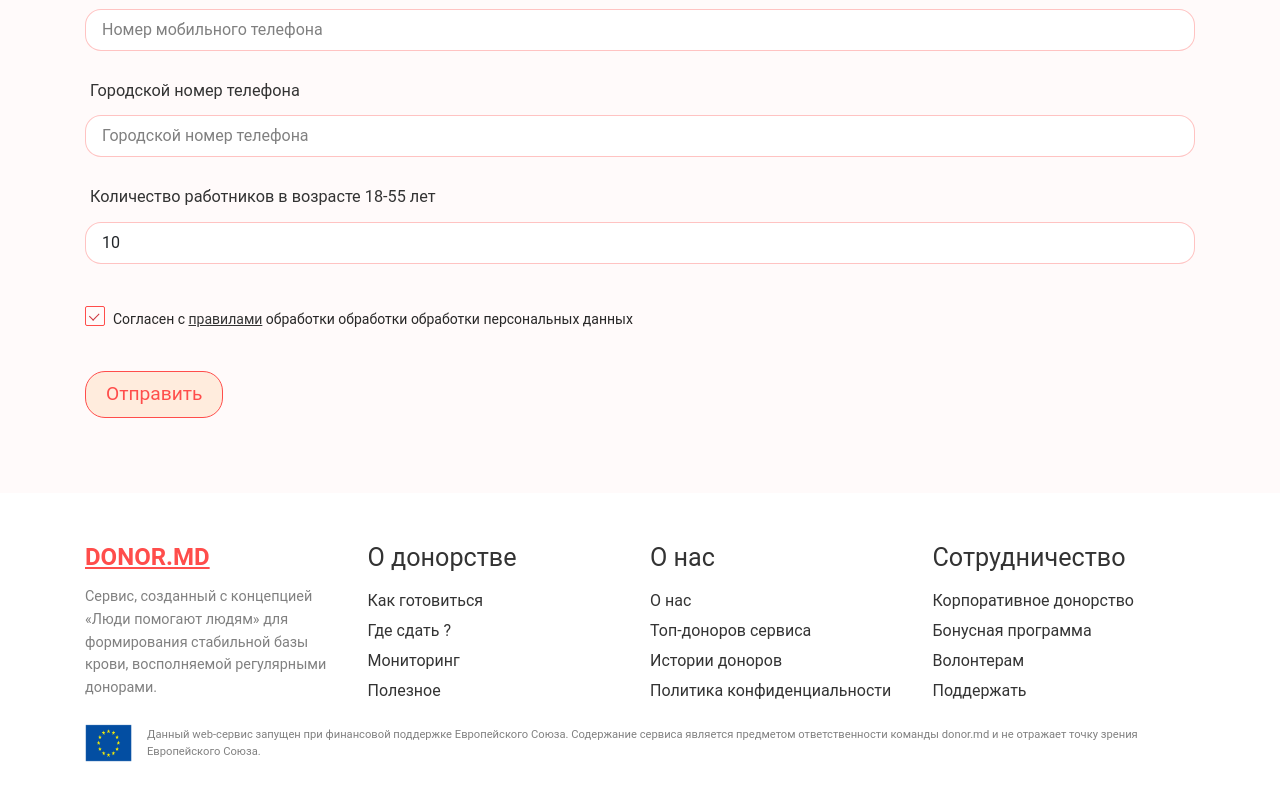
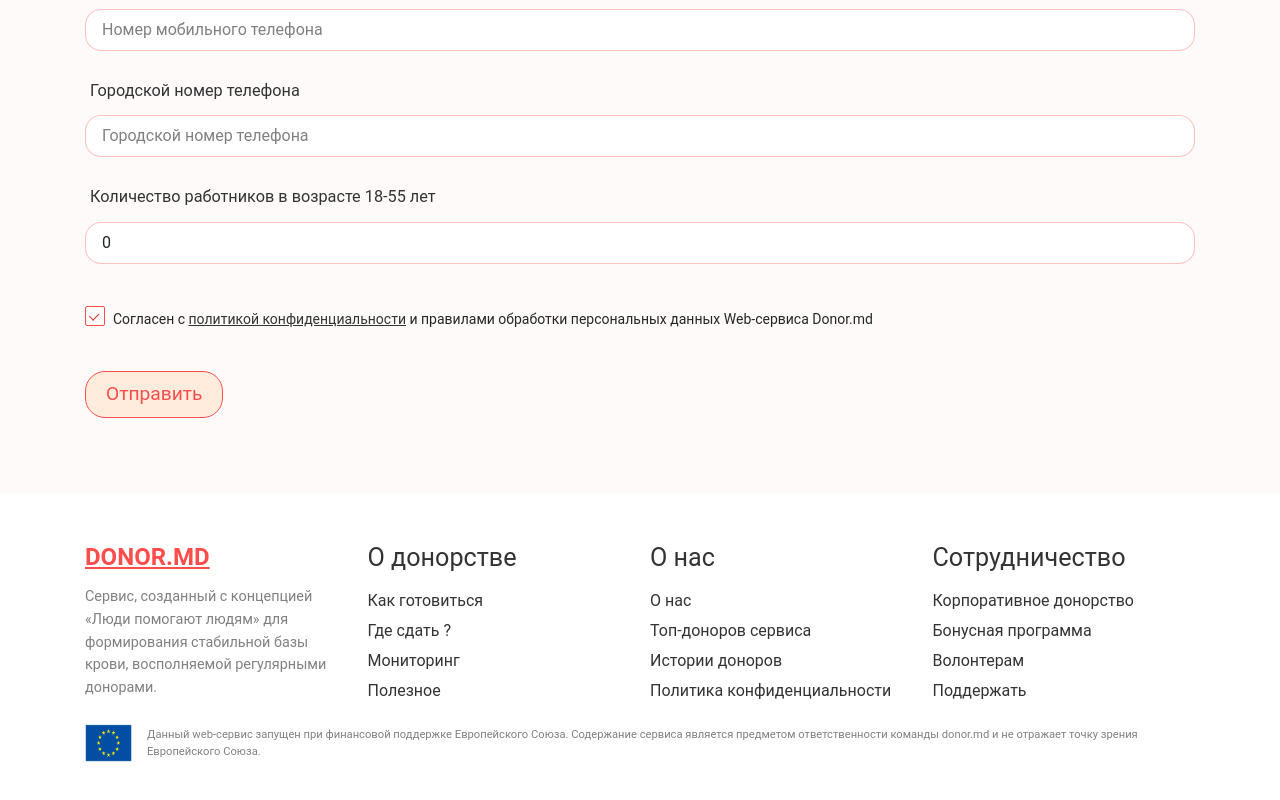
Before and after one commit to Donormd/donor.md-frontend, a Next.js app: page /articles/corporate-donation in a window 1280 px wide. Shown: the part 1093-1893 px from the top of the page. Built offline with nearby package versions, Linux system fonts and the light colour scheme.

Commit message:
Update corporate-donation.tsx

```diff
--- a/pages/articles/corporate-donation.tsx
+++ b/pages/articles/corporate-donation.tsx
@@ -81,16 +81,16 @@ const CorporateDonationPage: React.FC = (): JSX.Element => {
               innerRef={register}
               type='number'
               min={0}
-              defaultValue={10}
+              defaultValue={0}
             />
           </FormItem>
           <FormItem>
             <Checkbox checked>
               Согласен с{' '}
               <Link href='/articles/user-agreement'>
-                <StyledLink underline>правилами</StyledLink>
+                <StyledLink underline>политикой конфиденциальности</StyledLink>
               </Link>{' '}
-              обработки обработки обработки персональных данных
+              и правилами обработки персональных данных Web-сервиса Donor.md
             </Checkbox>
           </FormItem>
           <FormItem>
```
